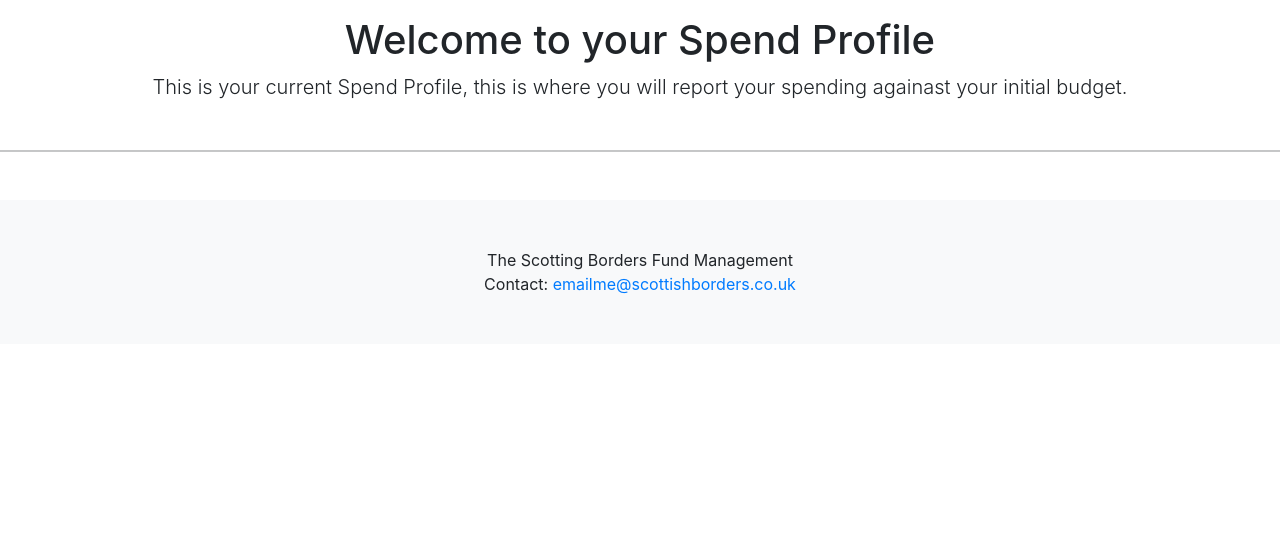
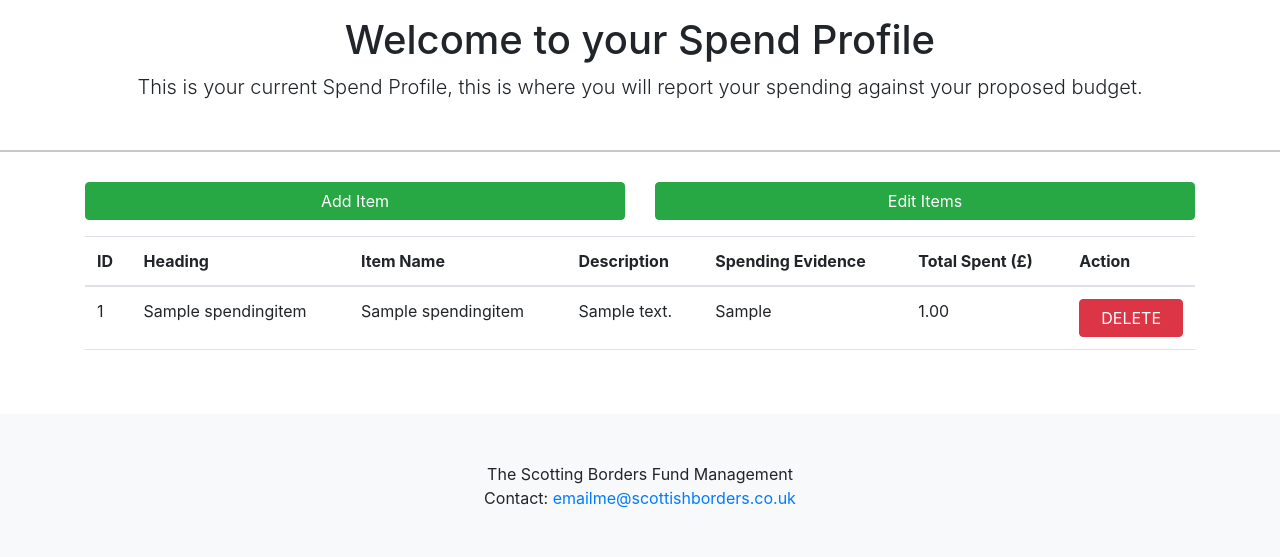
Before and after one commit to AlanWinchcole/Fund-Management-System, a Django app: page /spend_profile/ in a window 1280 px wide. Shown: the part 72-629 px from the top of the page. Run offline with Django 3.2, Linux system fonts and the light colour scheme; tables that the repository leaves empty hold one stand-in row (values such as "Sample post"); some libraries are stand-ins or nearby versions.

Commit message:
SpendProfile inherits data from  budget profile and displays it

```diff
--- a/fund_management_website/fund/models.py
+++ b/fund_management_website/fund/models.py
@@ -16,7 +16,7 @@ class UserProfile(models.Model) :
 
 
 class ApplicationData(models.Model) :
-    user = models.ForeignKey(User, on_delete=models.DO_NOTHING)
+    user = models.ForeignKey(UserProfile, on_delete=models.DO_NOTHING)
     organisationName = models.CharField(max_length=200, null=True, blank=True)
     projectTitle = models.CharField(max_length=200, null=True, blank=True)
     CH_OSCR_number = models.CharField(max_length=20, unique=True, blank=True, null=True, )
@@ -86,11 +86,13 @@ def user_directory_path(instance, filename):
 
 # Each heading has itemised expenditure
 class SpendingItems(models.Model):
-    associated_spending_profile = models.ForeignKey(SpendingProfile, on_delete=models.CASCADE, null=False)
-    item_name = models.CharField(max_length=255, blank=False, null=False)
+    ID = models.AutoField(primary_key=True)
+    associated_spending_profile = models.ForeignKey(SpendingProfile, on_delete=models.CASCADE, null=True, blank=True)
+    heading = models.CharField(max_length=255, blank=True, null=True)
+    item_name = models.CharField(max_length=255, blank=True, null=True)
     description = models.TextField(blank=True, null=True)
-    money_spent = models.DecimalField(max_digits=10, decimal_places=2)
-    evidence = models.FileField(upload_to=user_directory_path)
+    money_spent = models.DecimalField(max_digits=10, decimal_places=2,blank=True, null=True)
+    evidence = models.FileField(upload_to=user_directory_path,blank=True, null=True)
 
 # Model to allow multiple file uploads
 class EvidenceFile(models.Model):
--- a/fund_management_website/fund/views.py
+++ b/fund_management_website/fund/views.py
@@ -99,11 +99,12 @@ def updateApplication(request, id):
 
 def budgetProfile(request):
 	items = BudgetItems.objects.all()
-	#headings = SubBudgetProfile.objects.all()
+	#items = SubBudgetProfile.objects.all()
 	return render(request,"fund/budgetProfile.html",{"items":items})
 
 def SpendProfile(request):
 	items = SpendingItems.objects.all()
+	#headings = BudgetItems.objects.all()
 	return render(request, "fund/SpendProfile.html",{"items":items})
 
 @csrf_exempt
@@ -120,6 +121,8 @@ def addItem(request):
         heading.save()
         item = BudgetItems(ID=ID,heading=heading,item_name=item_name,description=description,budget_allocation=budget_allocation)
         item.save()
+        spend_items = SpendingItems(ID=ID,heading=heading,item_name=item_name,description=description)
+        spend_items.save()
         item_data={"heading":item.ID,"error":False,"errorMessage":"Item Added Successfully"}
         return JsonResponse(item_data,safe=False)
     except:
--- a/fund_management_website/templates/fund/SpendProfile.html
+++ b/fund_management_website/templates/fund/SpendProfile.html
@@ -17,11 +17,113 @@
         <div class="cover-container d-flex h-100 p-3 mx-auto flex-column">
 
             <h1 class="cover-heading text-center">Welcome to your Spend Profile</h1>
-            <p class="lead text-center">This is your current Spend Profile, this is where you will report your spending againast your initial budget.
+            <p class="lead text-center">This is your current Spend Profile, this is where you will report your spending against your proposed budget.
             </p>
         </div>
     </div>
     <hr>
+    <div class="container">
+    <div class="row form-group" style="margin-top:30px;">
+        <div class="col-lg-6">
+            <button class="btn btn-block btn-success" id="insert_btn" data-toggle="modal" data-target="#insert_data">Add Item</button>
+        </div>
+        <div class="col-lg-6">
+            <button class="btn btn-block btn-success" id="update_btn">Edit Items</button>
+            <button class="btn btn-block btn-success" id="save_all_btn" style="display:none;margin-top:0px">Save Items</button>
+        </div>
+    </div>
+    <div class="row">
+        <div class="col-lg-12">
+              <div class="alert alert-success" id="upt_success" style="display:none">
+
+              </div>
+               <div class="alert alert-danger" id="upt_error" style="display:none">
+
+              </div>
+        </div>
+    </div>
+    <div class="row">
+        <div class="col-lg-12">
+            <div class="table">
+                <table class="table">
+                    <thead>
+                    <tr>
+                        <th>ID</th>
+                        <th>Heading</th>
+                        <th>Item Name</th>
+                        <th>Description</th>
+                        <th>Spending Evidence</th>
+                        <th>Total Spent (£)</th>
+                        <th>Action</th>
+                    </tr>
+                    </thead>
+                    <tbody>
+                    {% for item in items %}
+                    <tr>
+                        <td>{{ item.ID }}</td>
+                        <td class="editable" data-type="heading">{{ item.heading }}</td>
+                        <td class="editable" data-type="item_name">{{ item.item_name }}</td>
+                        <td class="editable" data-type="description">{{ item.description }}</td>
+                        <td class="editable" data-type="Evidence">{{ item.evidence }}</td>
+                        <td class="editable" data-type="money_spent">{{ item.money_spent }}</td>
+                        <td class="btn-td-block"><button class="btn btn-block btn-delete btn-danger">DELETE</button></td>
+                    </tr>
+                    {% endfor %}
+                    </tbody>
+                </table>
+            </div>
+        </div>
+    </div>
+</div>
+<!-- Modal -->
+<div id="insert_data" class="modal fade" role="dialog">
+  <div class="modal-dialog">
+
+    <!-- Modal content-->
+    <div class="modal-content">
+      <div class="modal-header">
+
+        <h4 class="modal-title">Add Item</h4>
+                  <button type="button" class="close" data-dismiss="modal">&times;</button>
+      </div>
+      <div class="modal-body">
+
+          <div class="form-group">
+              <label>Heading : </label>
+              <input type="text" name="heading" id="ins_heading" class="form-control" placeholder="Heading">
+          </div>
+          <div class="form-group">
+              <label>Item Name : </label>
+              <input type="text" name="item_name" id="ins_item_name" class="form-control" placeholder="Description">
+          </div>
+          <div class="form-group">
+              <label>Description : </label>
+              <input type="text" name="description" id="ins_description" class="form-control" placeholder="Description">
+          </div>
+           <div class="form-group">
+              <label>Total Spent : </label>
+              <input type="number" step="0.01" name="budget_allocation" id="ins_budget_allocation" class="form-control" placeholder="Total Spent">
+          </div>
+          <div class="form-group">
+              <input type="button" name="submit" class="btn btn-block btn-info btn-insert-data" value="Add Item">
+          </div>
+          <div class="form-group">
+              <div class="alert alert-success" id="ins_success" style="display:none">
+
+              </div>
+               <div class="alert alert-danger" id="ins_error" style="display:none">
+
+              </div>
+          </div>
+
+      </div>
+      <div class="modal-footer">
+        <button type="button" class="btn btn-default" data-dismiss="modal">Close</button>
+      </div>
+    </div>
+
+  </div>
+</div>
 </body>
 {% endblock %}
 </html>
```
